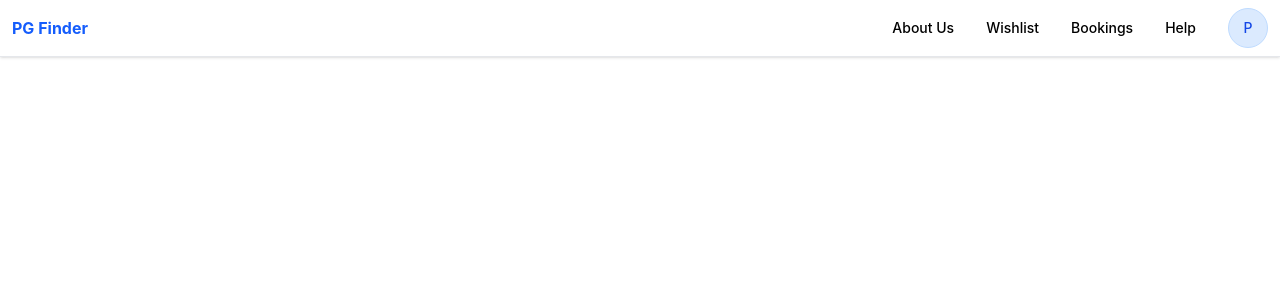
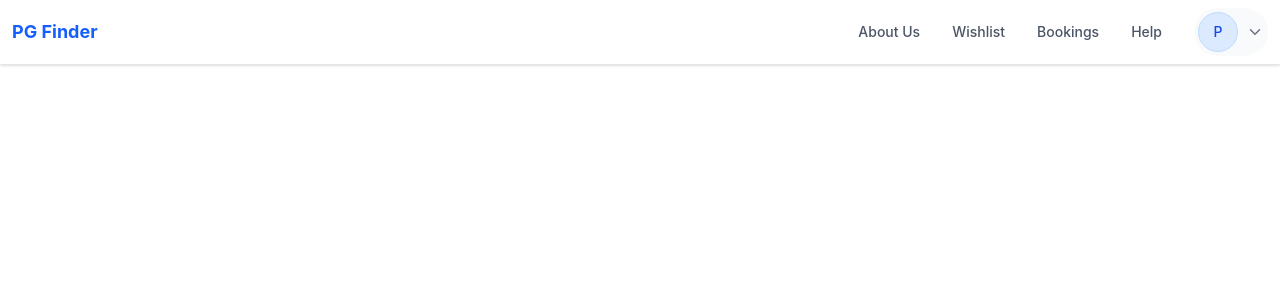
Before and after one commit to Dhananjay137/PG_Finder_Frontend, a React app: page /seeker in a window 1280 px wide. Shown: the top 300 px of the page. Built offline with nearby package versions, Linux system fonts and the light colour scheme; the HTML template or start-up script is replaced by a standard one.

Commit message:
Enhance SeekerNavbar with improved styling and new icons for better user experience

```diff
--- a/src/components/seeker/SeekerNavbar.jsx
+++ b/src/components/seeker/SeekerNavbar.jsx
@@ -1,4 +1,4 @@
-import { BookmarkCheck, Heart, HelpCircle, icons, Info, LogOut, MessageSquare, MessageSquareWarning, User } from 'lucide-react'
+import { BookmarkCheck, ChevronDown, Heart, HelpCircle, Info, LogOut, Menu, MessageSquare, MessageSquareWarning, User, XLineTop } from 'lucide-react'
 import React, { useState } from 'react'
 import { Link } from 'react-router-dom'
 
@@ -23,11 +23,11 @@ export const SeekerNavbar = () => {
 
   return (
     <nav className='border-b border-gray-200 z-50 shadow-sm'>
-      {/* desktop */}
-      <div className='flex flex-row justify-between mx-3 my-2'>
+      {/* general nav */}
+      <div className='flex flex-row items-center justify-between mx-3 my-2'>
 
         {/* logo */}
-        <div className='flex items-center text-md'>
+        <div className='flex items-center text-lg'>
           <h2 className='font-bold text-blue-600'>PG Finder</h2>
         </div>
 
@@ -35,25 +35,26 @@ export const SeekerNavbar = () => {
         <div className='hidden md:flex flex-row items-center space-x-8 text-sm'>
 
           {navTabs.map((tab, index) => { return(
-            <Link className='underline decoration-transparent underline-offset-[6px] decoration-2 hover:decoration-blue-500 transition-all duration-300 font-medium' to={tab.path} key={index}>{tab.name}</Link>
+            <Link className='text-gray-600 underline decoration-transparent underline-offset-[6px] decoration-2 hover:decoration-blue-500 transition-all duration-300 font-medium' to={tab.path} key={index}>{tab.name}</Link>
           )})}
 
           {/* profile - details, update profile, my reports, my feedback, logout */}
           <div className='relative'>
-            <button className='flex item-center' onClick={() => setIsProfileOpen(!isProfileOpen)}>
+            <button className='flex items-center gap-2 bg-gray-50 p-1 rounded-full text-sm' onClick={() => setIsProfileOpen(!isProfileOpen)}>
               <div className='flex h-10 w-10 items-center justify-center rounded-full bg-blue-100 border border-blue-200 text-blue-700 font-medium'>
               P
               </div>
+              <ChevronDown size={18} className={`text-gray-500 transition-transform duration-300 ${isProfileOpen? 'rotate-180':''}`}/>
             </button>
 
             {isProfileOpen && <div className='absolute right-0 z-50 shadow-sm bg-white border border-gray-200 p-3 rounded-sm w-48'>
               {profileTabs.map((tag, index) => { return(
-                <Link to={tag.path} key={index} className='flex items-center text-gray-700 hover:bg-blue-50 hover:text-blue-700 rounded-md transition-colors gap-4 px-6 py-3 mb-2'>
+                <Link to={tag.path} key={index} className='flex items-center text-gray-700 hover:bg-blue-50 hover:text-blue-700 rounded-md transition-colors duration-200 gap-4 px-6 py-3 mb-2'>
                   <span>{tag.icon}</span>
                   {tag.name}
                 </Link>
               )})}
-              <div className='text-gray-700 bg-gray-100 px-6 py-3 rounded-sm transition-all duration-200 cursor-pointer text-center hover:text-red-700 hover:bg-red-100 border border-transparent hover:border-red-200'>
+              <div className='text-gray-700 bg-gray-100 px-6 py-3 rounded-sm transition-all duration-200 cursor-pointer text-center hover:text-red-700 hover:bg-red-100 border border-transparent hover:border-red-200 transition-all duration-200'>
                 <button>Log Out</button>
               </div>
             </div>}
@@ -62,7 +63,9 @@ export const SeekerNavbar = () => {
         </div>
 
         <div className='md:hidden'>
-          <button onClick={() => setIsMobileOpen(!isMobileOpen)}>=</button>
+          <button className='transition-transform duration-200' onClick={() => setIsMobileOpen(!isMobileOpen)}>
+            {isMobileOpen?<XLineTop size={18}/>: <Menu size={18}/>}
+          </button>
         </div>
       </div>
 
```
